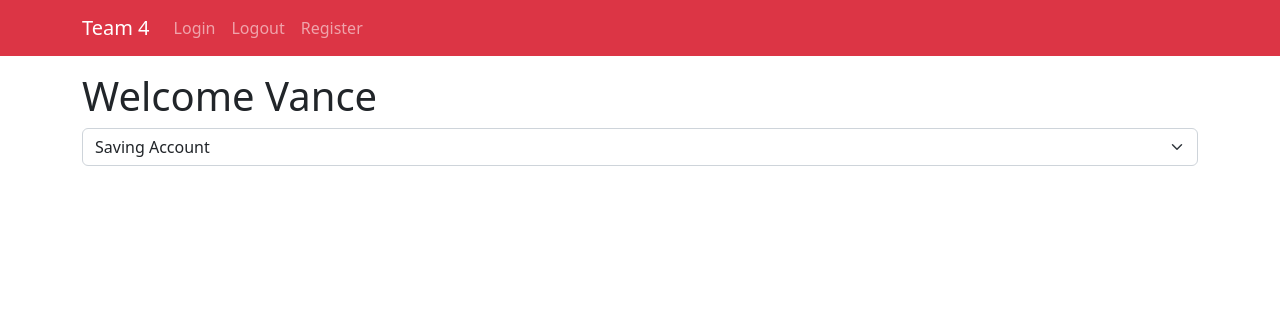
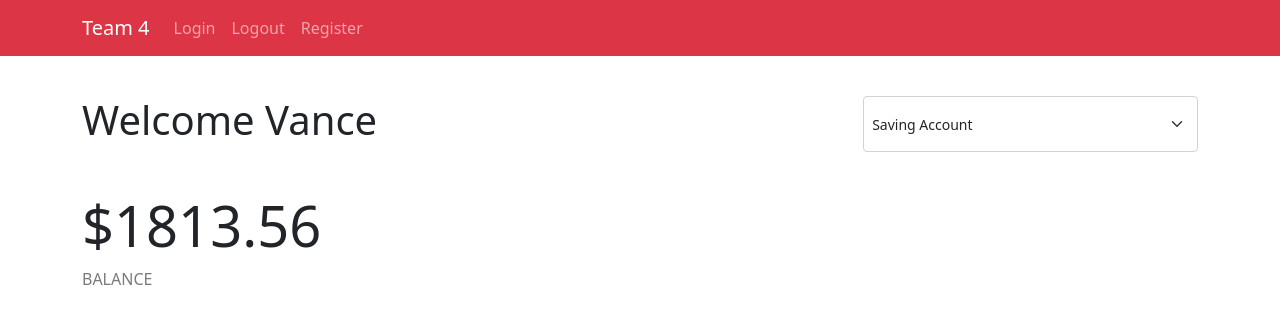
Before and after one commit to findtravishere/tt1_4, a React (Create React App) app in the folder frontend/: page /saving in a window 1280 px wide. Shown: the top 324 px of the page. Built offline with nearby package versions, Linux system fonts and the light colour scheme.

Commit message:
Added Balance component and reorganised existing layout

```diff
--- /dev/null
+++ b/frontend/src/components/Balance.js
@@ -0,0 +1,10 @@
+const Balance = ({ amount }) => {
+  return (
+    <div style={{ marginTop: 40 }}>
+      <h2 style={{ fontSize: 56 }}>${amount}</h2>
+      <p style={{ textTransform: "uppercase", color: "#7A7A7A" }}>Balance</p>
+    </div>
+  );
+};
+
+export default Balance;
--- a/frontend/src/components/home.js
+++ b/frontend/src/components/home.js
@@ -1,6 +1,6 @@
 import { useState, useEffect } from "react";
 import Form from "react-bootstrap/Form";
-import { useNavigate } from "react-router-dom";
+import { useNavigate, Outlet } from "react-router-dom";
 
 const Home = () => {
   const [account, setAccount] = useState("saving");
@@ -11,20 +11,25 @@ const Home = () => {
   }, [account]);
 
   return (
-    <>
-      <h1>Welcome Vance</h1>
+    <div>
+      <div style={{ marginTop: 40, display: "flex" }}>
+        <h1 style={{ width: "70%" }}>Welcome Vance</h1>
         <Form.Select
           aria-label="accounts"
           value={account}
           onChange={(e) => {
             setAccount(e.target.value);
           }}
+          size="sm"
+          style={{ width: "30%" }}
         >
           <option value="saving">Saving Account</option>
           <option value="current">Current Account</option>
           <option value="multiplier">Multiplier Account</option>
         </Form.Select>
-    </>
+      </div>
+      <Outlet />
+    </div>
   );
 };
 
--- a/frontend/src/routes/current.js
+++ b/frontend/src/routes/current.js
@@ -1,5 +1,11 @@
+import Balance from "../components/Balance";
+
 const Current = () => {
-  return <div></div>;
+  return (
+    <div style={{ marginTop: 20 }}>
+      <Balance amount="954.20" />
+    </div>
+  );
 };
 
 export default Current;
--- a/frontend/src/routes/multiplier.js
+++ b/frontend/src/routes/multiplier.js
@@ -1,5 +1,11 @@
+import Balance from "../components/Balance";
+
 const Multiplier = () => {
-  return <div></div>;
+  return (
+    <div style={{ marginTop: 20 }}>
+      <Balance amount="776.85" />
+    </div>
+  );
 };
 
 export default Multiplier;
--- a/frontend/src/routes/saving.js
+++ b/frontend/src/routes/saving.js
@@ -1,5 +1,11 @@
+import Balance from "../components/Balance";
+
 const Saving = () => {
-  return <div></div>;
+  return (
+    <div style={{ marginTop: 20 }}>
+      <Balance amount="1813.56" />
+    </div>
+  );
 };
 
 export default Saving;
```
Lines whose indentation alone changed are shown as unchanged.
